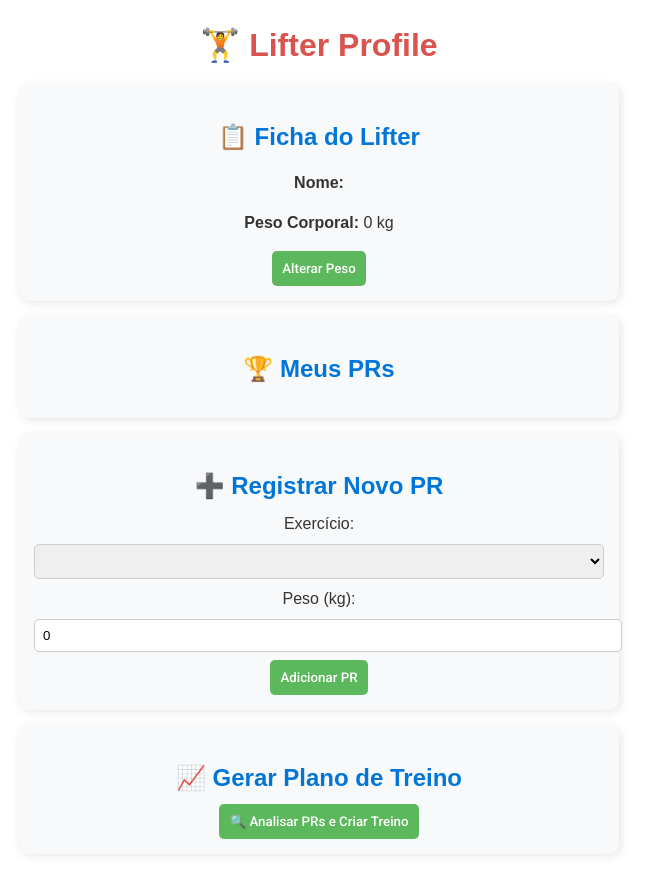
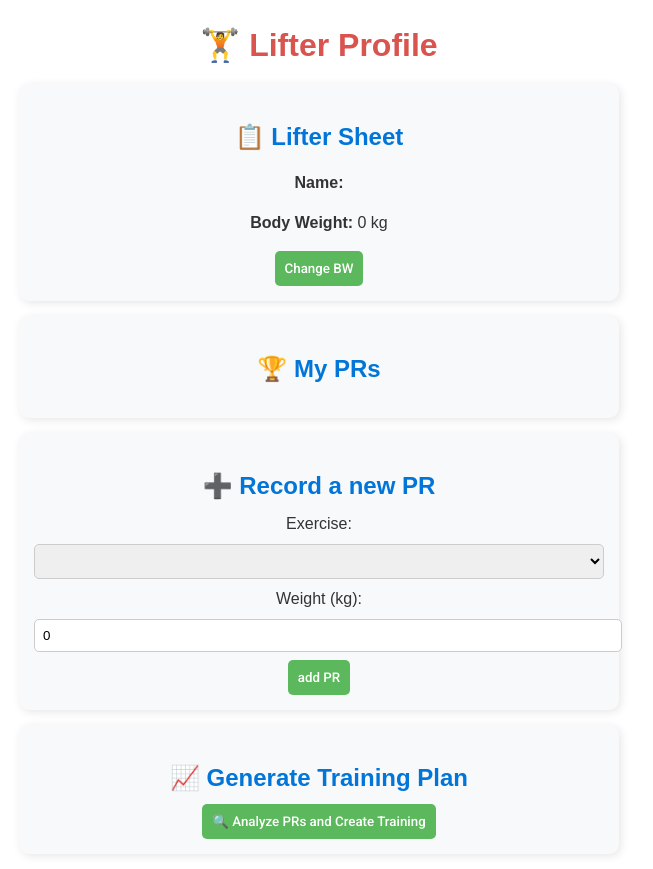
Before and after one commit to vichelly/front-pr, an Angular app: page /home in a window 1280 px wide. Shown: the whole page, without its empty margins (321-974 px from the left). Built offline with nearby package versions, Linux system fonts and the light colour scheme.

Commit message:
fix: fixing every miss spelling

```diff
--- a/src/app/components/home/home.component.css
+++ b/src/app/components/home/home.component.css
@@ -38,6 +38,10 @@
     background: #4cae4c;
   }
 
+  .exclude{
+    background-color: black;
+  }
+
   input, select {
     width: 100%;
     padding: 8px;
--- a/src/app/components/home/home.component.html
+++ b/src/app/components/home/home.component.html
@@ -3,53 +3,53 @@
 
     <!-- Informações do Lifter -->
     <div class="card">
-      <h2>📋 Ficha do Lifter</h2>
-      <p><strong>Nome:</strong> {{ lifterName }}</p>
-      <p><strong>Peso Corporal:</strong> {{ lifterWeight }} kg</p>
+      <h2>📋 Lifter Sheet</h2>
+      <p><strong>Name:</strong> {{ lifterName }}</p>
+      <p><strong>Body Weight:</strong> {{ lifterWeight }} kg</p>
 
       <!-- Botão para alterar peso corporal -->
-      <button (click)="alterarPeso()" class="btn">Alterar Peso</button>
+      <button (click)="alterarPeso()" class="btn">Change BW</button>
     </div>
 
     <!-- Lista de PRs -->
     <div class="card">
-      <h2>🏆 Meus PRs</h2>
+      <h2>🏆 My PRs</h2>
       <ul>
         <li *ngFor="let pr of prs">
           <strong>{{ pr.exercise }}:</strong> {{ pr.kg }} kg
-          <button (click)="deletePr(pr.id)">❌ Excluir</button>
+          <button class="exclude" (click)="deletePr(pr.id)">❌</button>
         </li>
       </ul>
     </div>
 
     <!-- Formulário para adicionar PR -->
     <div class="card">
-      <h2>➕ Registrar Novo PR</h2>
+      <h2>➕ Record a new PR</h2>
       <form (ngSubmit)="registrarPR()">
-        <label for="exercise">Exercício:</label>
+        <label for="exercise">Exercise:</label>
         <select id="exercise" [(ngModel)]="novoPR.exercise" name="exercise" required>
           <option value="SQUAT">Squat</option>
           <option value="BENCHPRESS">Bench Press</option>
           <option value="DEADLIFT">Deadlift</option>
         </select>
 
-        <label for="weight">Peso (kg):</label>
+        <label for="weight">Weight (kg):</label>
         <input type="number" step="0.1" id="weight" [(ngModel)]="novoPR.kg" name="weight" required>
 
-        <button type="submit" class="btn">Adicionar PR</button>
+        <button type="submit" class="btn">add PR</button>
       </form>
     </div>
 
     <!-- Botão de Analisar e Gerar Treino -->
     <div class="card">
-      <h2>📈 Gerar Plano de Treino</h2>
+      <h2>📈 Generate Training Plan</h2>
       <button (click)="gerarTreino()" class="btn" [disabled]="loadingTreino">
-        {{ loadingTreino ? '⏳ Gerando plano...' : '🔍 Analisar PRs e Criar Treino' }}
+        {{ loadingTreino ? '⏳ Generating Plan...' : '🔍 Analyze PRs and Create Training' }}
       </button>
     </div>
     <!-- Exibição do Plano de Treino (só aparece se tiver conteúdo) -->
     <div class="card" *ngIf="planoTreinoHtml">
-      <h2>📅 Meu Plano de Treino</h2>
+      <h2>📅 My Training Plan</h2>
       <div [innerHTML]="planoTreinoHtml"></div>
     </div>
   </div>
```
